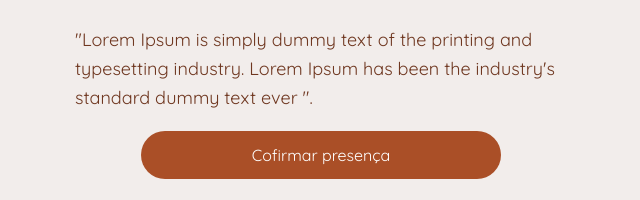
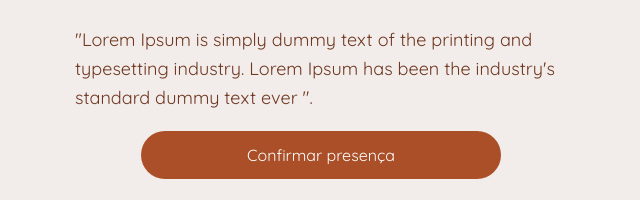
Before and after one commit to simasdanilo/test, a plain HTML site: page index.html in a window 1280 px wide. Shown: the part 3228-3428 px from the top of the page, 319-959 px from the left. Drawn offline with Linux system fonts and the light colour scheme.

Commit message:
fix spelling

```diff
--- a/index.html
+++ b/index.html
@@ -122,7 +122,7 @@
       <p class="typography-text">"Lorem Ipsum is simply dummy text of the printing and typesetting industry. Lorem Ipsum
         has been the industry's standard dummy text ever ".</p>
       <button class="button-primary">
-        Cofirmar presença
+        Confirmar presença
       </button>
     </section>
 
```
